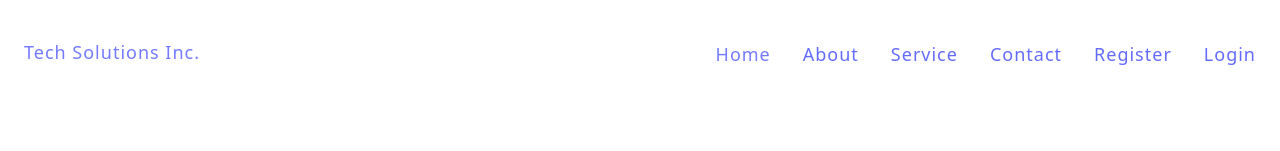
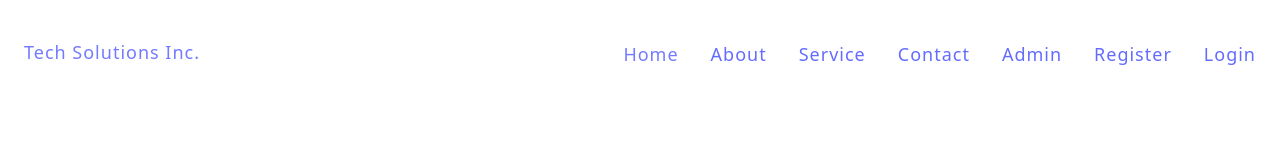
Before and after one commit to SACHIT260/Tech-Solutions-Inc, a React (Vite) app in the folder client/: page / in a window 1280 px wide. Shown: the top 151 px of the page. Built offline with nearby package versions, Linux system fonts and the light colour scheme; no server answers.

Commit message:
Update Navbar.jsx

```diff
--- a/client/src/components/Navbar.jsx
+++ b/client/src/components/Navbar.jsx
@@ -26,6 +26,7 @@ export const Navbar=()=>{
                         <li>
                             <NavLink to="/contact">Contact</NavLink>
                         </li>
+                        <li><NavLink to="/admin">Admin</NavLink></li>
                         {isLoggedIn ?(
                             <li>
                             <NavLink to="/logout">Logout</NavLink>
```
